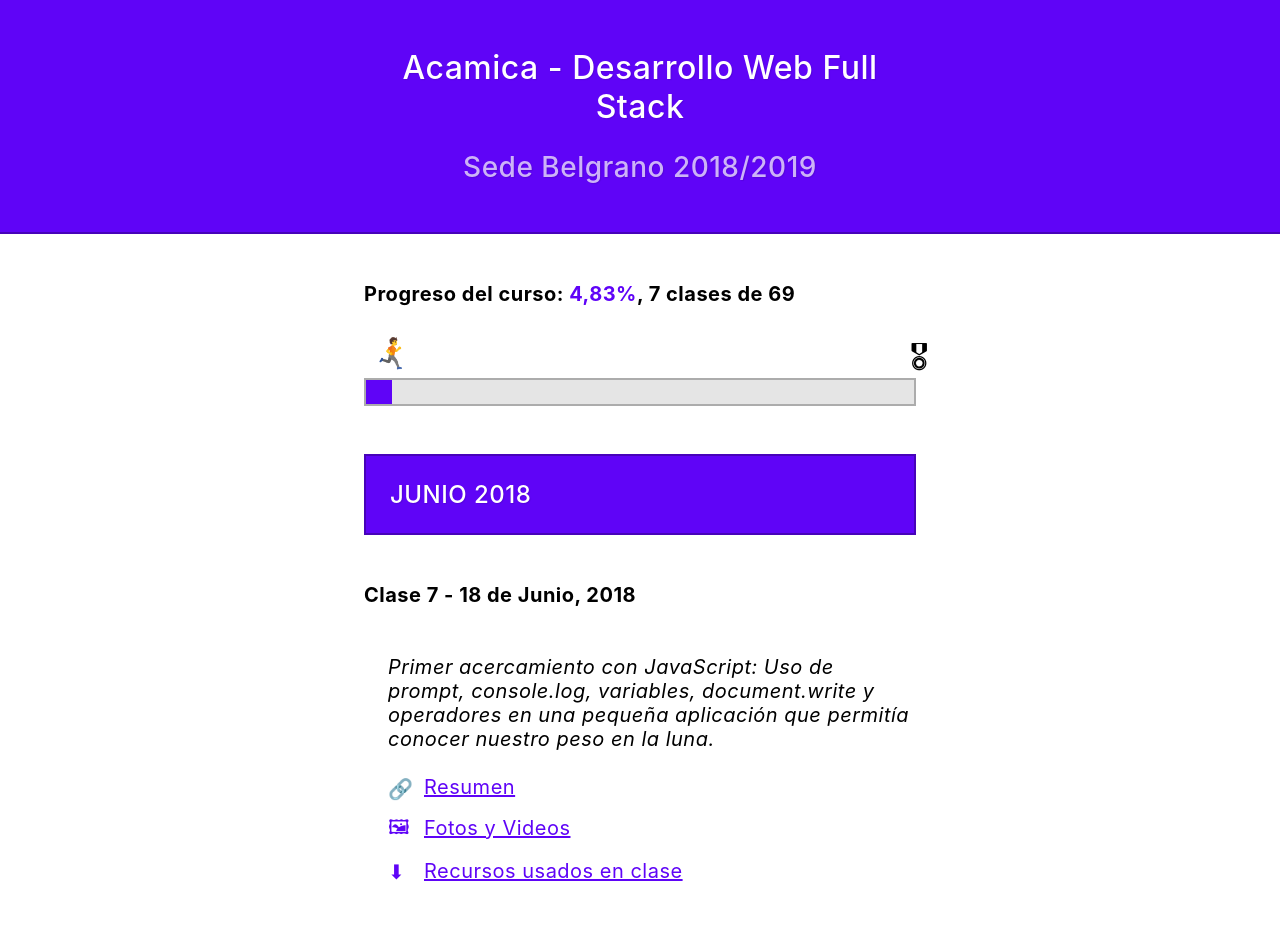
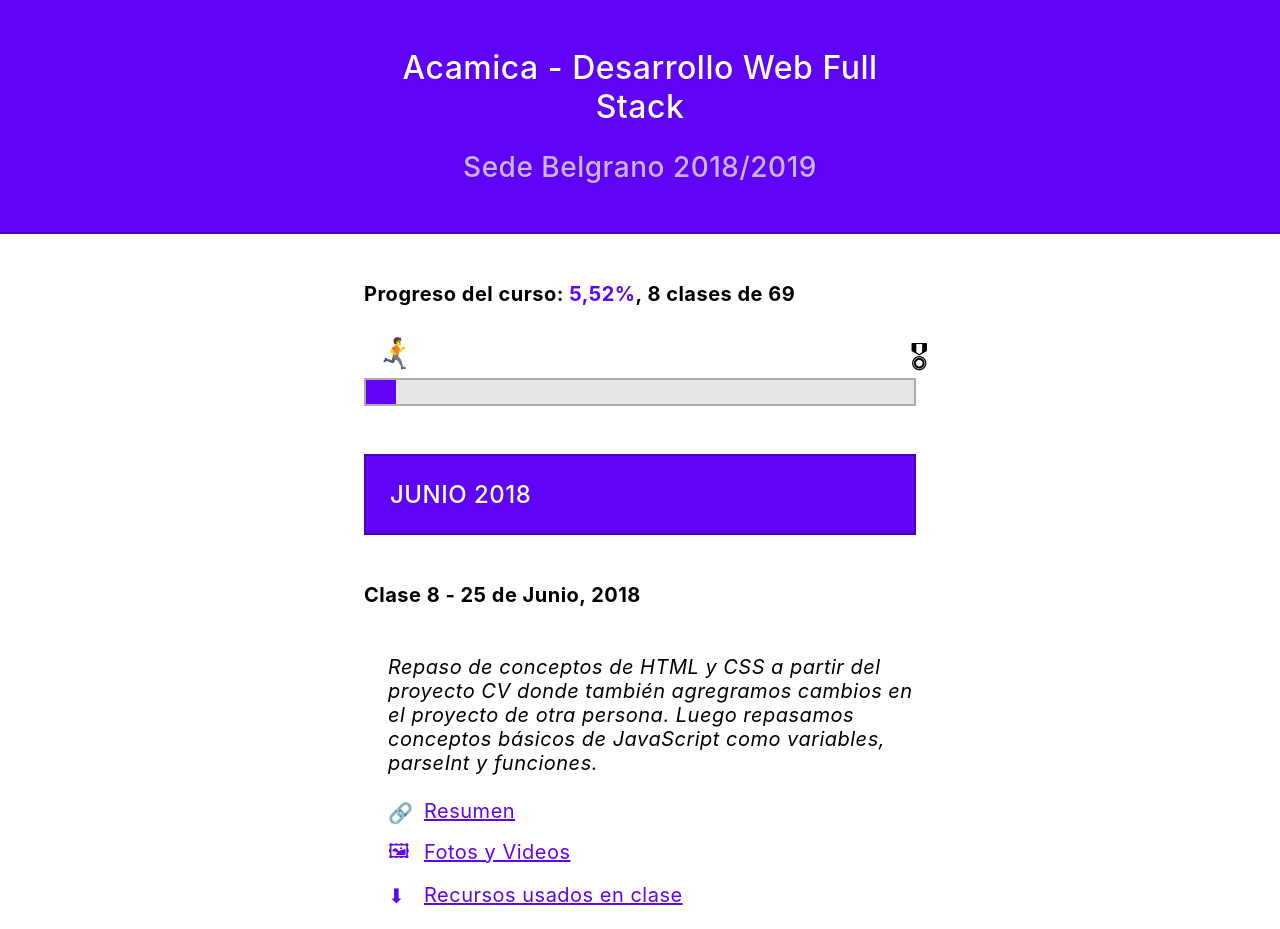
Before and after one commit to durancristhian/acamica-dwfs-belgrano, a website: page public/index.html in a window 1280 px wide. Shown: the top 929 px of the page. Drawn offline with Linux system fonts and the light colour scheme.

Commit message:
add lesson 8

```diff
--- a/public/index.html
+++ b/public/index.html
@@ -34,14 +34,29 @@
         <div class="inner-container">
             <div class="progress-section">
                 <h4>Progreso del curso:
-                    <span class="color-animation">4,83%</span>, 7 clases de 69</h4>
+                    <span class="color-animation">5,52%</span>, 8 clases de 69</h4>
                 <div class="progress-bar-container">
-                    <div class="girl" style="left: 4.83%;">🏃</div>
+                    <div class="girl" style="left: 5.52%;">🏃</div>
                     <div class="medal">🎖</div>
-                    <div class="background-animation progress-bar" style="width: 4.83%;"></div>
+                    <div class="background-animation progress-bar" style="width: 5.52%;"></div>
                 </div>
             </div>
             <h3 class="background-animation">Junio 2018</h3>
+            <div class="lesson">
+                <div>
+                    <h4>Clase 8 - 25 de Junio, 2018</h4>
+                </div>
+                <div>
+                    <p>
+                        <em>Repaso de conceptos de HTML y CSS a partir del proyecto CV donde también agregramos cambios en el
+                            proyecto de otra persona. Luego repasamos conceptos básicos de JavaScript como variables, parseInt
+                            y funciones.</em>
+                    </p>
+                    <a href="https://drive.google.com/open?id=1SvusbZY9SnuMZTcVLslCS0nLh4Vjla54eG5f-hz3pyQ" target="_blank" class="color-animation link">Resumen</a>
+                    <a href="https://drive.google.com/open?id=1wFIe_k5yO6_aaQ3-Zu3fM_SSEZgAI5Me" target="_blank" class="color-animation media">Fotos y Videos</a>
+                    <a href="https://drive.google.com/open?id=1JKJYZKCmN3_Fuaxz5kik0mihN6rg4eWK" target="_blank" class="color-animation download">Recursos usados en clase</a>
+                </div>
+            </div>
             <div class="lesson">
                 <div>
                     <h4>Clase 7 - 18 de Junio, 2018</h4>
```
